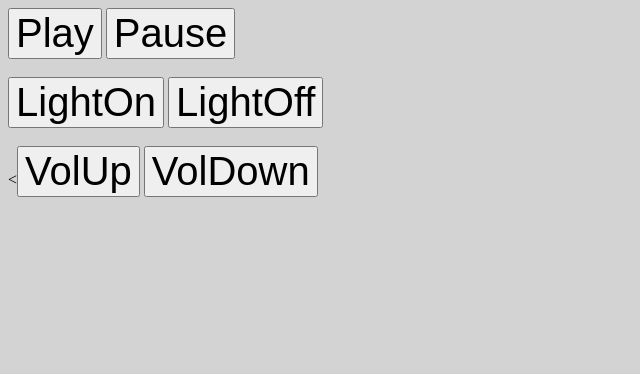
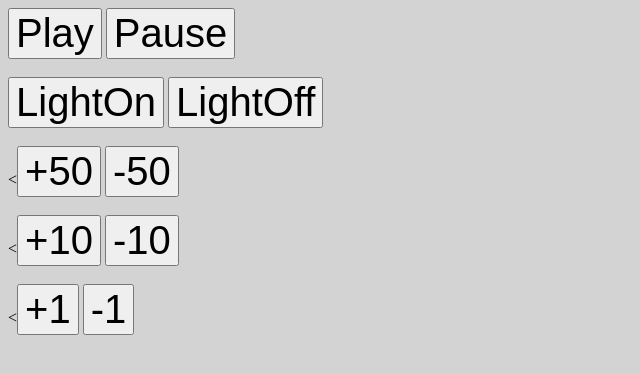
Before and after one commit to albinso/Raspy, a Flask app: page /panel in a window 1280 px wide. Shown: the top 374 px of the page, without its empty margins (0-640 px from the left). Run offline with Flask 2, Linux system fonts and the light colour scheme; parts of the project's set-up code (start-up, migrations or seed data) failed here and were passed over.

Commit message:
More extensive control panel and increased signal duration for RF interface

```diff
--- a/raspy/RFTransmitter.py
+++ b/raspy/RFTransmitter.py
@@ -14,7 +14,7 @@ short_delay = 0.00045
 long_delay = 0.00090
 extended_delay = 0.0096
 
-NUM_ATTEMPTS = 10
+NUM_ATTEMPTS = 30
 TRANSMIT_PIN = 18
 
 def transmit_code(code):
--- a/raspy/templates/control_panel.html
+++ b/raspy/templates/control_panel.html
@@ -9,8 +9,14 @@
 <input type="submit" name="submit" value="LightOn">
 <input type="submit" name="submit" value="LightOff">
 <br><br>
-<<input type="submit" name="submit" value="VolUp">
-<input type="submit" name="submit" value="VolDown">
+<<input type="submit" name="submit" value="+50">
+<input type="submit" name="submit" value="-50">
+<br><br>
+<<input type="submit" name="submit" value="+10">
+<input type="submit" name="submit" value="-10">
+<br><br>
+<<input type="submit" name="submit" value="+1">
+<input type="submit" name="submit" value="-1">
 </form>
 </body>
 </html>
--- a/raspy/views/views.py
+++ b/raspy/views/views.py
@@ -125,10 +125,18 @@ def panel():
 			light_controller.light_on()
 		elif request.form['submit'] == 'LightOff':
 			light_controller.light_off()
-		elif request.form['submit'] == 'VolUp':
+		elif request.form['submit'] == '+50':
+			api_gen.raise_volume(50)
+		elif request.form['submit'] == '-50':
+			api_gen.lower_volume(50)
+		elif request.form['submit'] == '+10':
 			api_gen.raise_volume(10)
-		elif request.form['submit'] == 'VolDown':
+		elif request.form['submit'] == '-10':
 			api_gen.lower_volume(10)
+		elif request.form['submit'] == '+1':
+			api_gen.raise_volume(1)
+		elif request.form['submit'] == '-1':
+			api_gen.lower_volume(1)
 
 	return render_template('control_panel.html')
 
--- a/requirements.txt
+++ b/requirements.txt
@@ -3,4 +3,5 @@ packaging==16.8
 pyparsing==2.2.0
 six==1.10.0
 flask==0.10.1
+pytest
 RPi.Gpio
```
Also changed, not shown: raspy/RFReceiver.py (added, +31 -0 lines).
